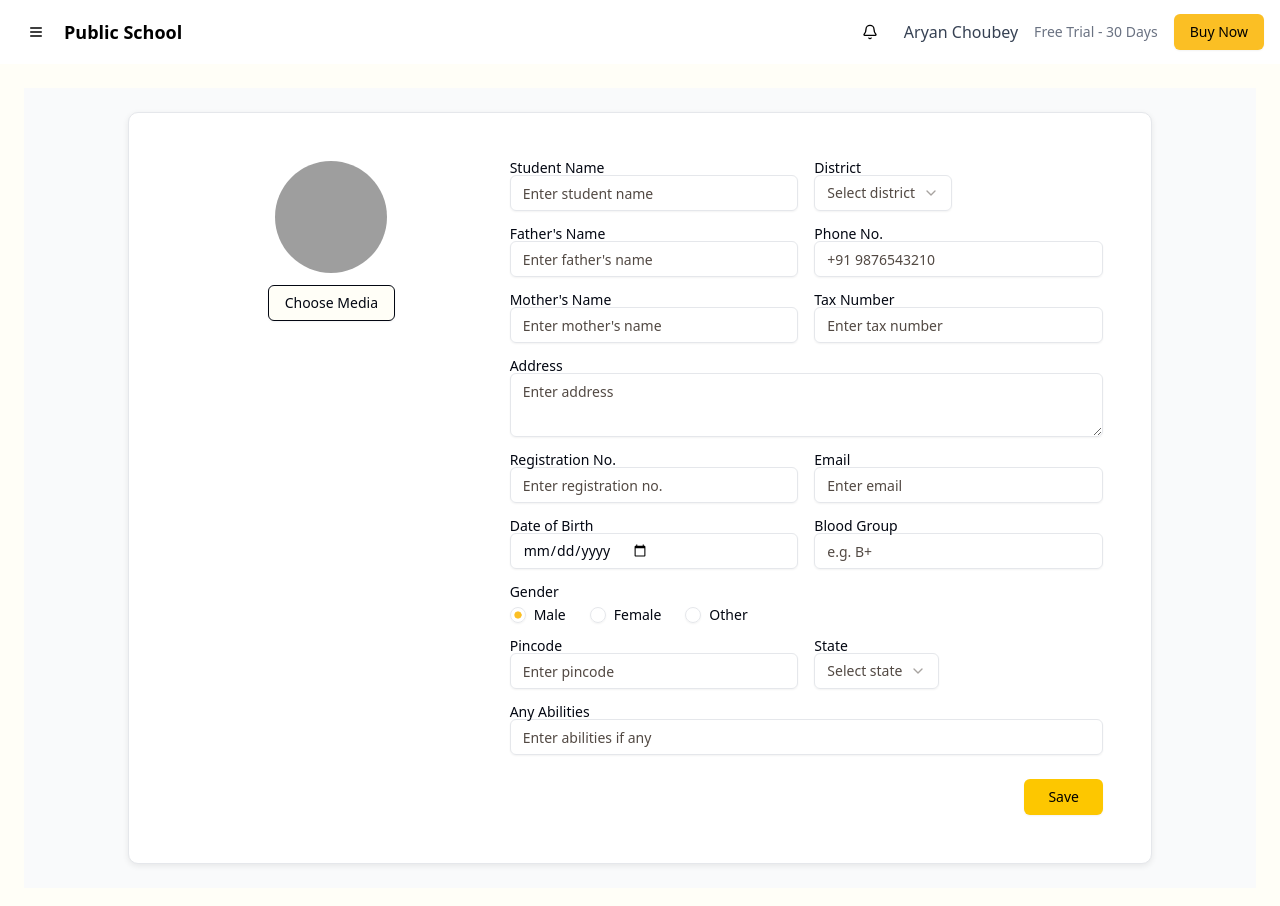
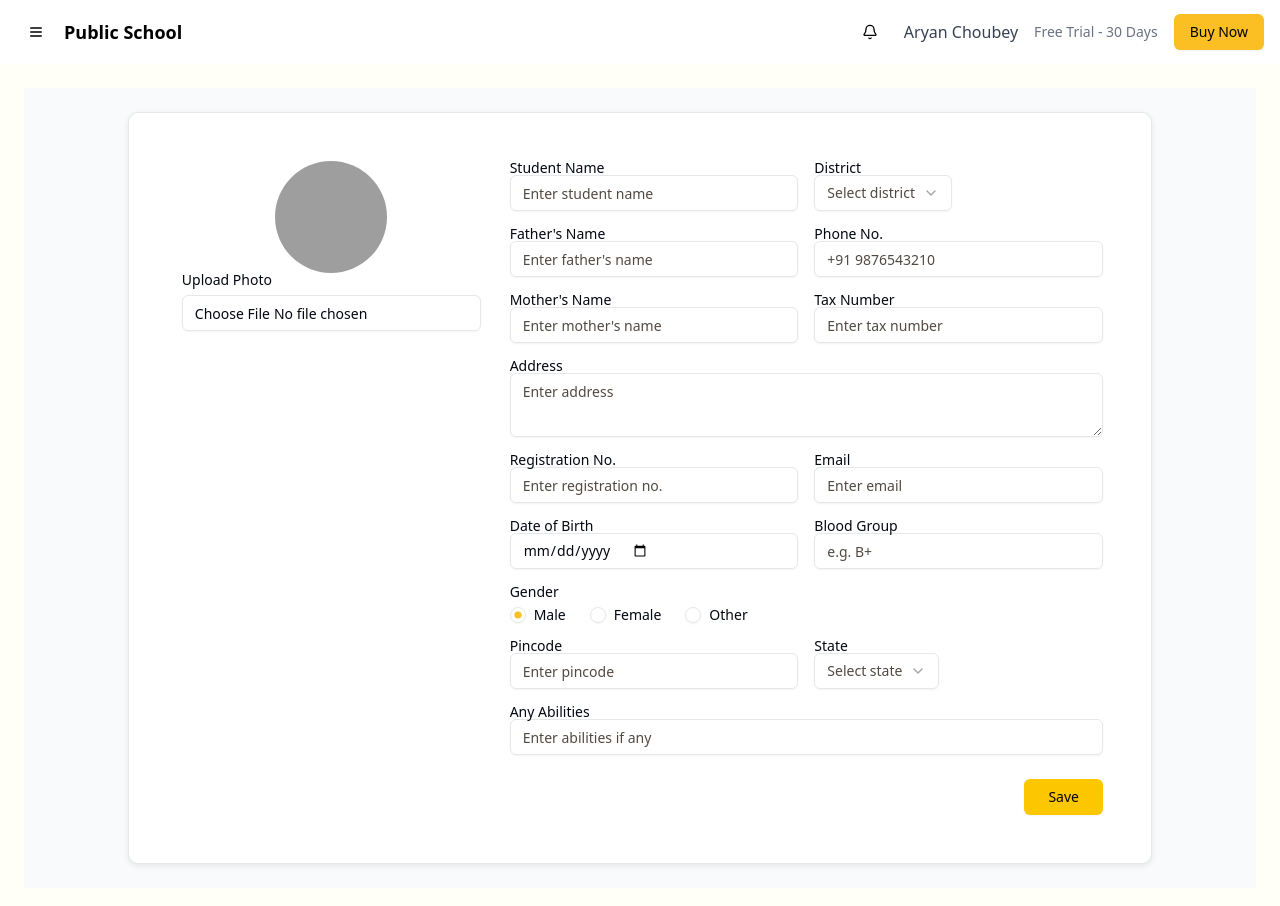
Before and after one commit to Aryanchoubey/school-management, a React (Vite) app in the folder client/: page /dashboard/addstudent in a window 1280 px wide. Shown: the top 906 px of the page. Built offline with nearby package versions, Linux system fonts and the light colour scheme; grey boxes are pictures that could not be loaded.

Commit message:
addstudent

```diff
--- a/client/src/pages/Dashboard/MySchool/AddStudent.jsx
+++ b/client/src/pages/Dashboard/MySchool/AddStudent.jsx
@@ -6,9 +6,14 @@ import { Card, CardContent } from "@/components/ui/card"
 import { Textarea } from "@/components/ui/textarea"
 import { RadioGroup, RadioGroupItem } from "@/components/ui/radio-group"
 import { Select, SelectContent, SelectItem, SelectTrigger, SelectValue } from "@/components/ui/select"
+import { useNavigate } from "react-router-dom"
 
 export default function AddStudent() {
   const [gender, setGender] = useState("male")
+  const navigate = useNavigate()
+  const studentnavigation = (path) => {
+navigate(path)
+  }
 
   return (
     <div className="flex min-h-screen bg-gray-50">
@@ -27,7 +32,10 @@ export default function AddStudent() {
                   alt="profile"
                   className="w-28 h-28 rounded-full object-cover"
                 />
-                <Button variant="outline" className="mt-3">Choose Media</Button>
+                 <div className="col-span-2 flex flex-col gap-2">
+              <Label>Upload Photo</Label>
+              <Input type="file" />
+            </div>
               </div>
 
               {/* Form Section */}
@@ -140,7 +148,7 @@ export default function AddStudent() {
 
             {/* Save Button */}
             <div className="flex justify-end mt-6">
-              <Button className="bg-yellow-400 hover:bg-yellow-500 text-black px-6">
+              <Button  onClick={() => studentnavigation ('/dashboard/school')} className="bg-yellow-400 hover:bg-yellow-500 text-black px-6">
                 Save
               </Button>
             </div>
--- a/client/src/pages/Signup/Signup.jsx
+++ b/client/src/pages/Signup/Signup.jsx
@@ -21,6 +21,7 @@ export default function Signup() {
   const nextStep = () => setStep((prev) => Math.min(prev + 1, 4))
   const prevStep = () => setStep((prev) => Math.max(prev - 1, 1))
   const handleDone = () => setSuccess(true)
+
 
   if (success) {
     return (
```
